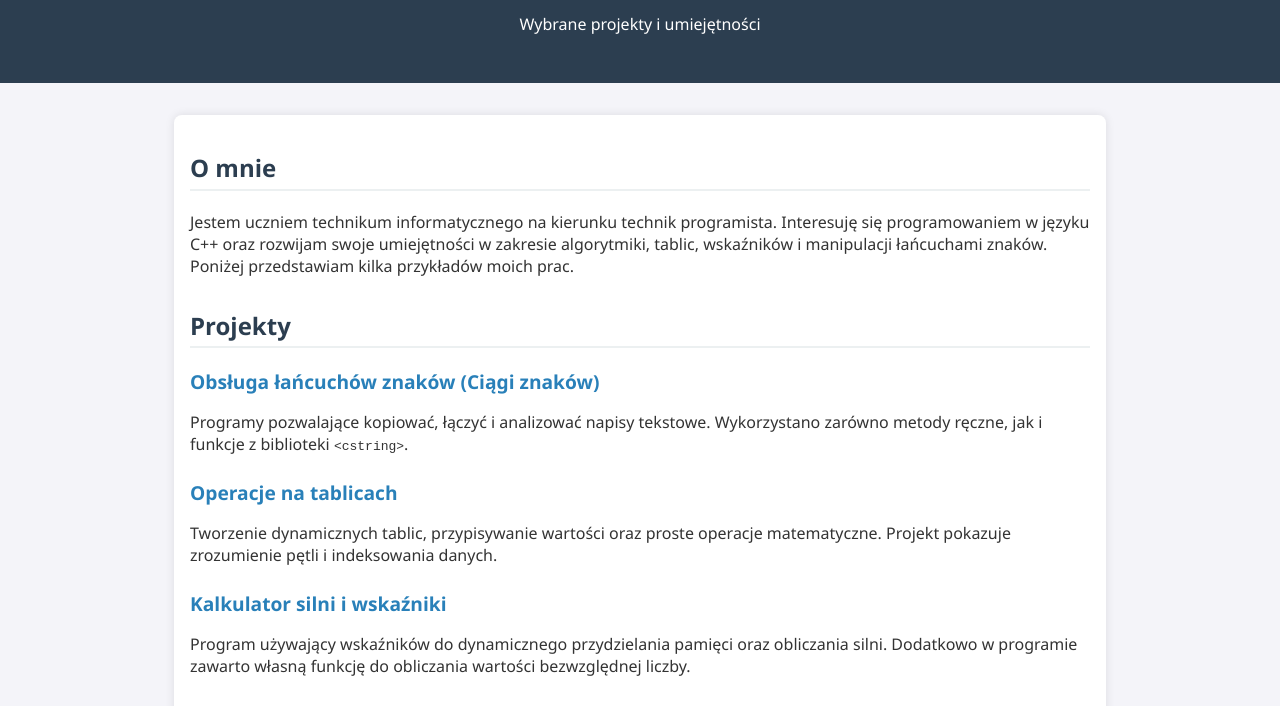
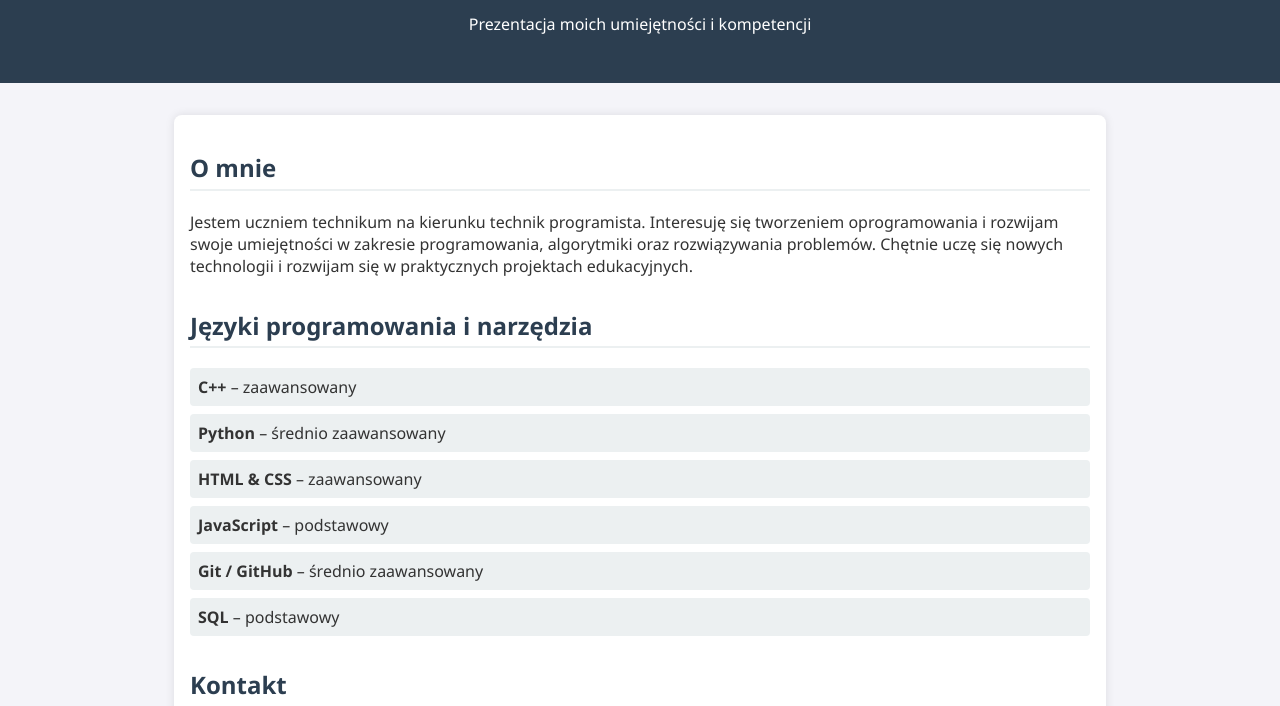
Before and after one commit to konradkko/portfolio, a plain HTML site: page index.html in a window 1280 px wide. Shown: the part 90-796 px from the top of the page. Drawn offline with Linux system fonts and the light colour scheme.

Commit message:
Update index.html

```diff
--- a/index.html
+++ b/index.html
@@ -37,17 +37,15 @@
       border-bottom: 2px solid #ecf0f1;
       padding-bottom: 0.3rem;
     }
-    ul {
+    .skills ul {
       list-style-type: none;
       padding: 0;
     }
-    li {
-      margin-bottom: 1.5rem;
-    }
-    .project-title {
-      font-weight: bold;
-      font-size: 1.2rem;
-      color: #2980b9;
+    .skills li {
+      margin: 0.5rem 0;
+      padding: 0.5rem;
+      background-color: #ecf0f1;
+      border-radius: 4px;
     }
     .footer {
       text-align: center;
@@ -60,36 +58,30 @@
 <body>
   <header>
     <h1>Portfolio – Technik Programista</h1>
-    <p>Wybrane projekty i umiejętności</p>
+    <p>Prezentacja moich umiejętności i kompetencji</p>
   </header>
 
   <div class="container">
     <section>
       <h2>O mnie</h2>
-      <p>Jestem uczniem technikum informatycznego na kierunku technik programista. Interesuję się programowaniem w języku C++ oraz rozwijam swoje umiejętności w zakresie algorytmiki, tablic, wskaźników i manipulacji łańcuchami znaków. Poniżej przedstawiam kilka przykładów moich prac.</p>
+      <p>Jestem uczniem technikum na kierunku technik programista. Interesuję się tworzeniem oprogramowania i rozwijam swoje umiejętności w zakresie programowania, algorytmiki oraz rozwiązywania problemów. Chętnie uczę się nowych technologii i rozwijam się w praktycznych projektach edukacyjnych.</p>
     </section>
 
-    <section>
-      <h2>Projekty</h2>
+    <section class="skills">
+      <h2>Języki programowania i narzędzia</h2>
       <ul>
-        <li>
-          <div class="project-title">Obsługa łańcuchów znaków (Ciągi znaków)</div>
-          <p>Programy pozwalające kopiować, łączyć i analizować napisy tekstowe. Wykorzystano zarówno metody ręczne, jak i funkcje z biblioteki <code>&lt;cstring&gt;</code>.</p>
-        </li>
-        <li>
-          <div class="project-title">Operacje na tablicach</div>
-          <p>Tworzenie dynamicznych tablic, przypisywanie wartości oraz proste operacje matematyczne. Projekt pokazuje zrozumienie pętli i indeksowania danych.</p>
-        </li>
-        <li>
-          <div class="project-title">Kalkulator silni i wskaźniki</div>
-          <p>Program używający wskaźników do dynamicznego przydzielania pamięci oraz obliczania silni. Dodatkowo w programie zawarto własną funkcję do obliczania wartości bezwzględnej liczby.</p>
-        </li>
+        <li><strong>C++</strong> – zaawansowany</li>
+        <li><strong>Python</strong> – średnio zaawansowany</li>
+        <li><strong>HTML & CSS</strong> – zaawansowany</li>
+        <li><strong>JavaScript</strong> – podstawowy</li>
+        <li><strong>Git / GitHub</strong> – średnio zaawansowany</li>
+        <li><strong>SQL</strong> – podstawowy</li>
       </ul>
     </section>
 
     <section>
       <h2>Kontakt</h2>
-      <p>Chcesz się ze mną skontaktować? Napisz wiadomość e-mail na adres: <strong>email@example.com</strong></p>
+      <p>Masz pytanie lub propozycję współpracy? Napisz na adres: <strong>email@example.com</strong></p>
     </section>
   </div>
 
```
